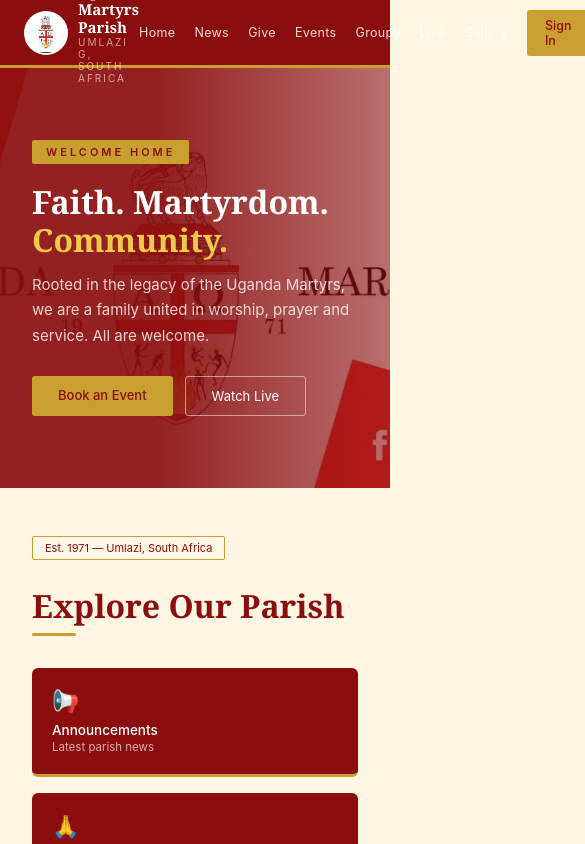
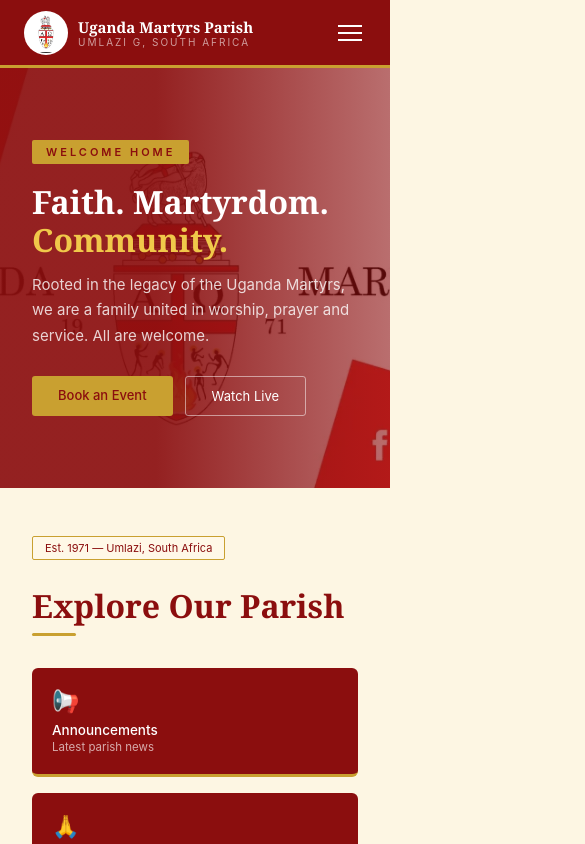
Before and after one commit to multi2editor/uganda-martyrs-parish, a Next.js app: page / in a window 390 px wide. Shown: the top 844 px of the page, 585 px wide, since content can reach past the window. Built offline with nearby package versions, Linux system fonts and the light colour scheme.

Commit message:
add mobile responsive navbar with hamburger menu

```diff
--- a/app/components/Navbar.tsx
+++ b/app/components/Navbar.tsx
@@ -1,4 +1,21 @@
+'use client'
+import { useState } from 'react'
+
 export default function Navbar() {
+  const [menuOpen, setMenuOpen] = useState(false)
+
+  const links = [
+    {label: 'Home', href: '/'},
+    {label: 'News', href: '/announcements'},
+    {label: 'Give', href: '/donate'},
+    {label: 'Events', href: '/bookings'},
+    {label: 'Groups', href: '/groups'},
+    {label: 'Live', href: '/streams'},
+    {label: 'Gallery', href: '/gallery'},
+    {label: 'Shop', href: '/shop'},
+    {label: 'Contact', href: '/contact'},
+  ]
+
   return (
     <nav style={{
       background: '#8b0e0e',
@@ -25,21 +42,14 @@ export default function Navbar() {
         </div>
       </a>
 
-      {/* NAV LINKS */}
-      <div style={{display: 'flex', gap: '1.2rem', alignItems: 'center'}}>
-        {[
-          {label: 'Home', href: '/'},
-          {label: 'News', href: '/announcements'},
-          {label: 'Give', href: '/donate'},
-          {label: 'Events', href: '/bookings'},
-          {label: 'Groups', href: '/groups'},
-          {label: 'Live', href: '/streams'},
-          {label: 'Gallery', href: '/gallery'},
-        ].map((link) => (
+      {/* DESKTOP NAV LINKS */}
+      <div style={{display: 'flex', gap: '1.2rem', alignItems: 'center'}} className="desktop-nav">
+        {links.map((link) => (
           <a key={link.href} href={link.href} style={{
             color: 'rgba(255,255,255,0.85)',
             fontSize: '12.5px',
-            letterSpacing: '0.3px'
+            letterSpacing: '0.3px',
+            textDecoration: 'none'
           }}>{link.label}</a>
         ))}
         <a href="/login" style={{
@@ -48,9 +58,74 @@ export default function Navbar() {
           padding: '8px 18px',
           borderRadius: '3px',
           fontSize: '12.5px',
-          fontWeight: '500'
+          fontWeight: '500',
+          textDecoration: 'none'
         }}>Sign In</a>
       </div>
+
+      {/* HAMBURGER BUTTON - mobile only */}
+      <button
+        onClick={() => setMenuOpen(!menuOpen)}
+        className="hamburger"
+        style={{
+          background: 'transparent',
+          border: 'none',
+          cursor: 'pointer',
+          display: 'none',
+          flexDirection: 'column',
+          gap: '5px',
+          padding: '4px'
+        }}
+      >
+        <span style={{width: '24px', height: '2px', background: 'white', display: 'block', transition: 'all 0.3s', transform: menuOpen ? 'rotate(45deg) translateY(7px)' : 'none'}}></span>
+        <span style={{width: '24px', height: '2px', background: 'white', display: 'block', opacity: menuOpen ? 0 : 1}}></span>
+        <span style={{width: '24px', height: '2px', background: 'white', display: 'block', transition: 'all 0.3s', transform: menuOpen ? 'rotate(-45deg) translateY(-7px)' : 'none'}}></span>
+      </button>
+
+      {/* MOBILE MENU */}
+      {menuOpen && (
+        <div style={{
+          position: 'absolute',
+          top: '68px',
+          left: 0,
+          right: 0,
+          background: '#8b0e0e',
+          borderTop: '1px solid rgba(255,255,255,0.1)',
+          borderBottom: '3px solid #c9a030',
+          padding: '1rem',
+          zIndex: 99
+        }}>
+          {links.map((link) => (
+            <a key={link.href} href={link.href} onClick={() => setMenuOpen(false)} style={{
+              display: 'block',
+              color: 'rgba(255,255,255,0.85)',
+              fontSize: '14px',
+              padding: '10px 0',
+              borderBottom: '1px solid rgba(255,255,255,0.1)',
+              textDecoration: 'none'
+            }}>{link.label}</a>
+          ))}
+          <a href="/login" onClick={() => setMenuOpen(false)} style={{
+            display: 'block',
+            background: '#c9a030',
+            color: '#8b0e0e',
+            padding: '10px 18px',
+            borderRadius: '3px',
+            fontSize: '14px',
+            fontWeight: '500',
+            textDecoration: 'none',
+            marginTop: '0.75rem',
+            textAlign: 'center'
+          }}>Sign In</a>
+        </div>
+      )}
+
+      <style>{`
+        @media (max-width: 768px) {
+          .desktop-nav { display: none !important; }
+          .hamburger { display: flex !important; }
+        }
+      `}</style>
     </nav>
   )
 }
```
